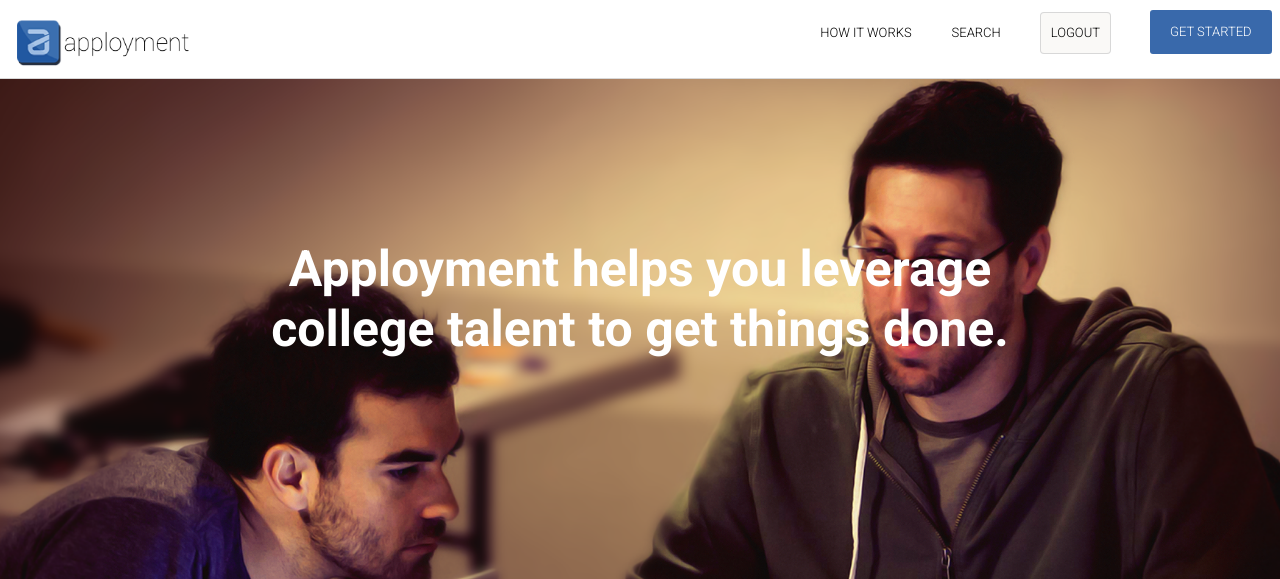
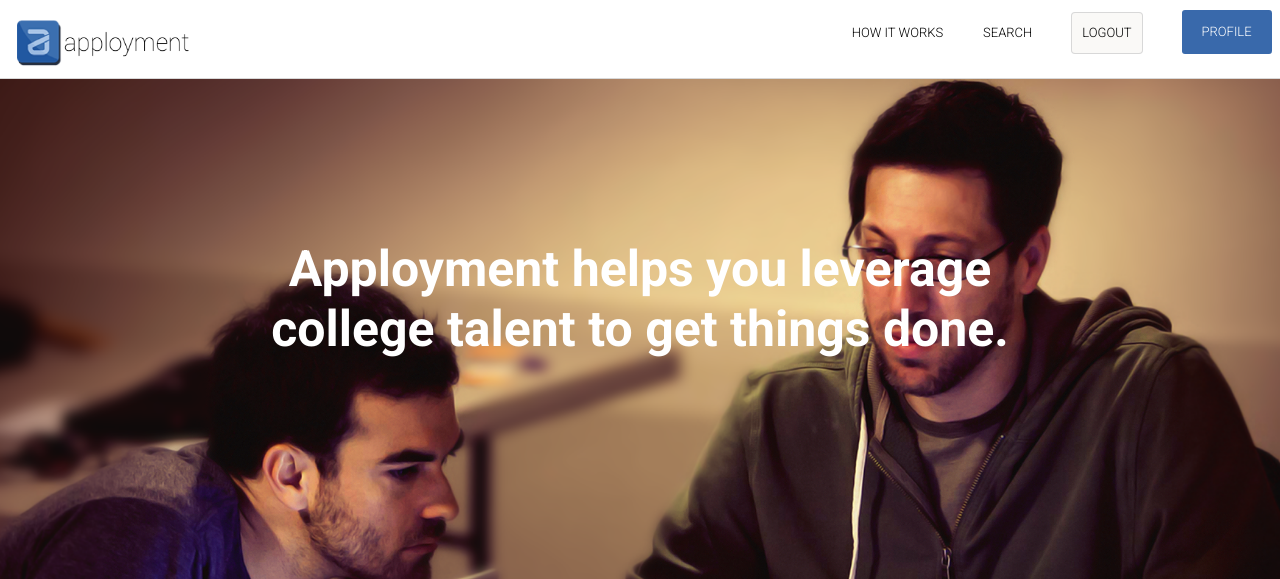
Before and after one commit to alokedesai/Apployment, a Django app: page / in a window 1280 px wide. Shown: the top 579 px of the page. Run offline with Django 3.2, Linux system fonts and the light colour scheme; a user stored in the database is signed in; parts of the project's set-up code (start-up, migrations or seed data) failed here and were passed over; some libraries are stand-ins or nearby versions.

Commit message:
linkn get started to signup

```diff
--- a/apployment_site/templates/apployment_site/base.html
+++ b/apployment_site/templates/apployment_site/base.html
@@ -25,7 +25,11 @@
                        {% endif %}
                     </li>
                     <li>
-                      <a class="si" href="#"> <div class="signup">GET STARTED</div></a>
+                      {% if user.is_anonymous %}
+                      <a class="si" href="{% url 'signup' %}"> <div class="signup">GET STARTED</div></a>
+                      {% else %}
+                      <a class="si" href="#"> <div class="signup">PROFILE</div></a>
+                      {% endif %}
                     </li>
                     </ul>
     </div>
```
